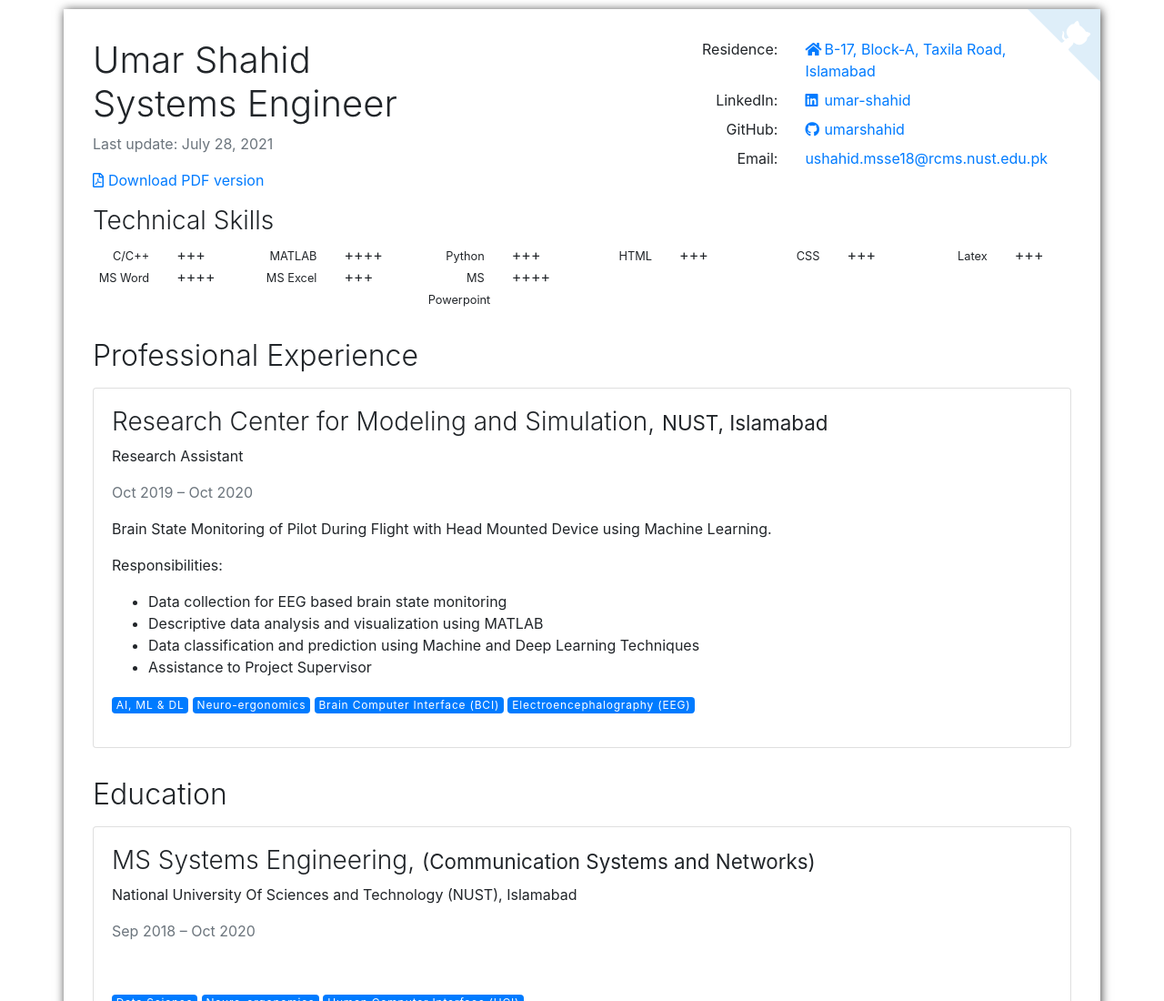
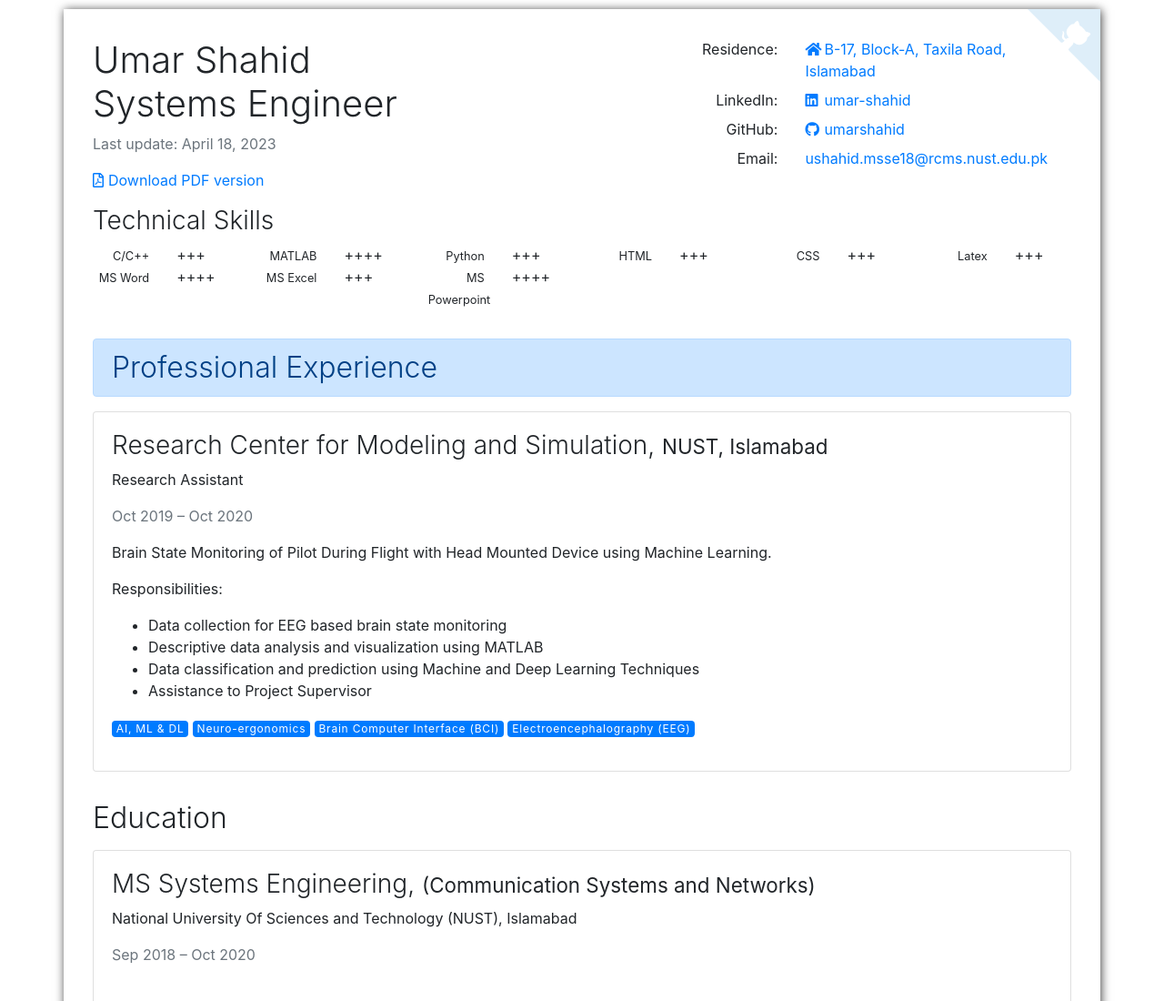
Before and after one commit to umarshahid/Profile, a plain HTML site: page index.html in a window 1280 px wide. Shown: the top 1100 px of the page at 91% size. Drawn offline with nearby package versions, Linux system fonts and the light colour scheme.

Commit message:
Deploying to gh-pages from  @ 5db091fb5a22bbbbac3aac90fc8681125787bd25 🚀

```diff
--- a/index.html
+++ b/index.html
@@ -69,7 +69,7 @@
         <div class="col-md-6 col-print-6">
             <h1>Umar Shahid<br/>Systems Engineer</h1>
             <p>
-                <time datetime="" class="text-muted">Last update: July 28, 2021</time>
+                <time datetime="" class="text-muted">Last update: April 18, 2023</time>
             </p>
             <p>
                 <span class="screen"><a href="umar-shahid.systems-engineer.pdf"><i class="far fa-file-pdf"></i>Download PDF version</a></span>
@@ -150,7 +150,7 @@
         </div>
     </div>
 
-    <h2>Professional Experience</h2>
+    <h2 class="alert alert-primary">Professional Experience</h2>
     <div class="card mb-4" style="">
         <div class="card-body">
             <h3>Research Center for Modeling and Simulation,
```
Also changed, not shown: 1 other file.
